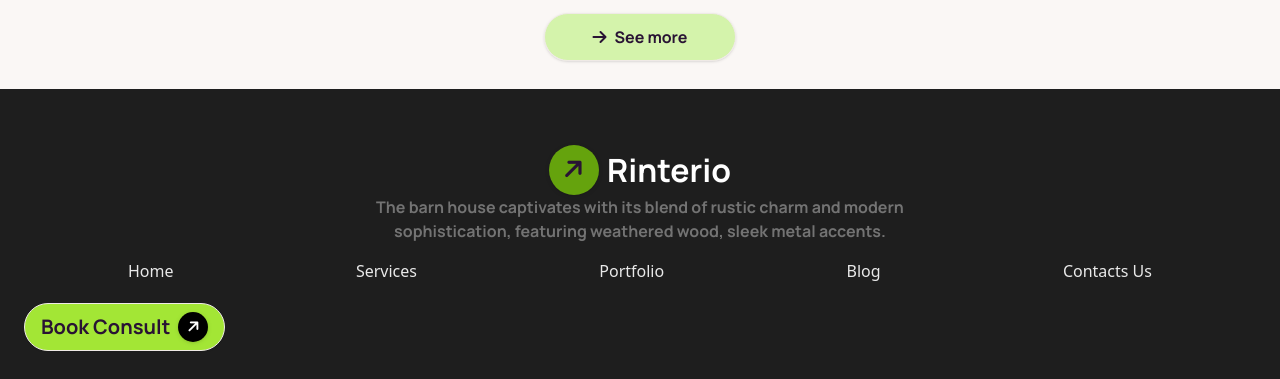
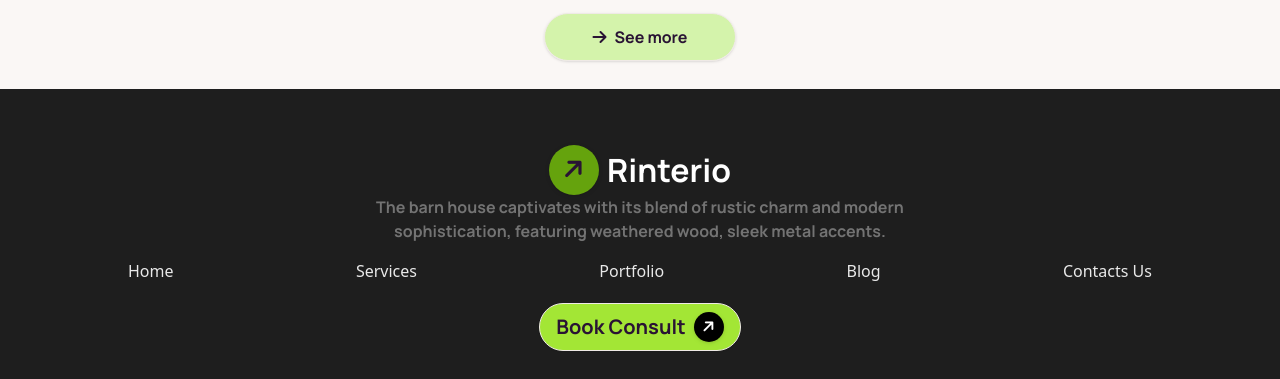
Before and after one commit to engrsakib/Your-land-your-property, a website: page index.html in a window 1280 px wide. Shown: the part 7666-8045 px from the top of the page. Drawn offline with Linux system fonts and the light colour scheme.

Commit message:
padding fixed

```diff
--- a/index.html
+++ b/index.html
@@ -991,7 +991,7 @@ modern sophistication, featuring weathered wood, sleek metal accents.</p>
        <!-- desktop menu end -->
 
          <!-- card button start-->
-    <div class="w-full px-6">
+    <div class="w-full flex items-center justify-center px-6">
       <button class="btn max-sm:w-full bg-lime-400 rounded-full col-span-12 mt-5 mb-7">
           <span class="text-[20px] manrope font-[700]"><a href="#bookconsult">Book Consult</a></span>
           <div class="w-[30px] h-[30px] drop-shadow rounded-full bg-black text-white grid place-items-center cursor-pointer">
```
Also changed, not shown: output/output.css.
